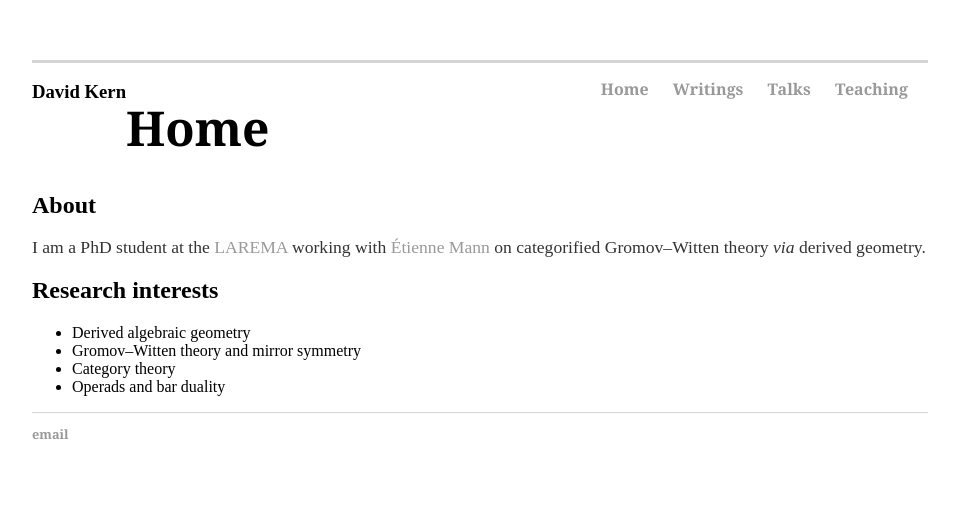
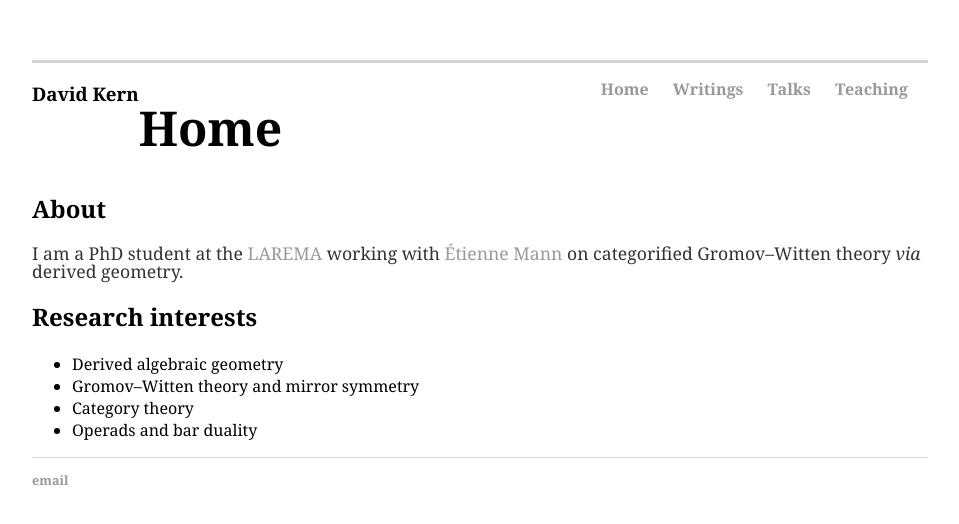
Before and after one commit to dskern/dskern.github.io, a Jekyll site: the page built from index.html, in a window 1280 px wide. Shown: the top 524 px of the page, without its empty margins (160-1119 px from the left). Built offline with Jekyll 4.4.1, drawn with Linux system fonts in a browser that asks for light colours.

Commit message:
Update main.css

```diff
--- a/css/main.css
+++ b/css/main.css
@@ -1,9 +1,9 @@
 body {
     margin: 60px auto;
     width: 70%;
+    font-family:'Georgia','Serif';
 }
 nav ul, footer ul {
-    font-family:'Georgia', 'Serif';
     padding: 0px;
     list-style: none;
     font-weight: bold;
@@ -21,7 +21,6 @@ a:hover {
 }
 h1 {
     font-size: 3em;
-    font-family:'Georgia', 'Serif';
 }
 p {
     font-size: 1.1em;
```
